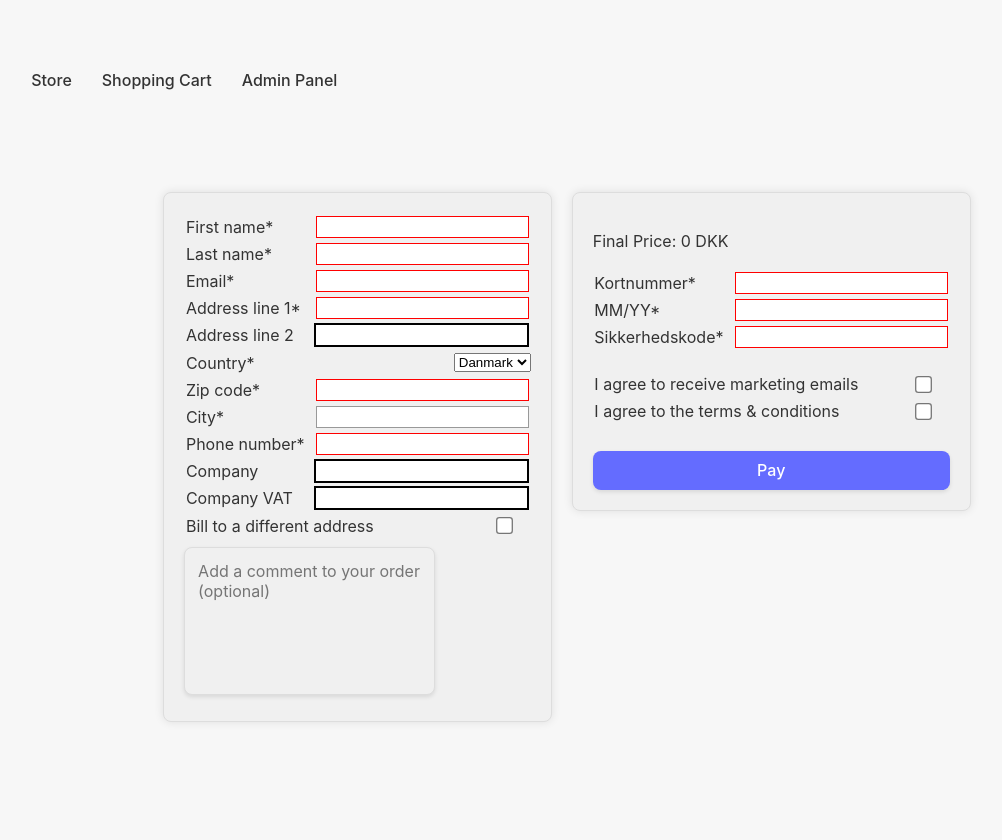
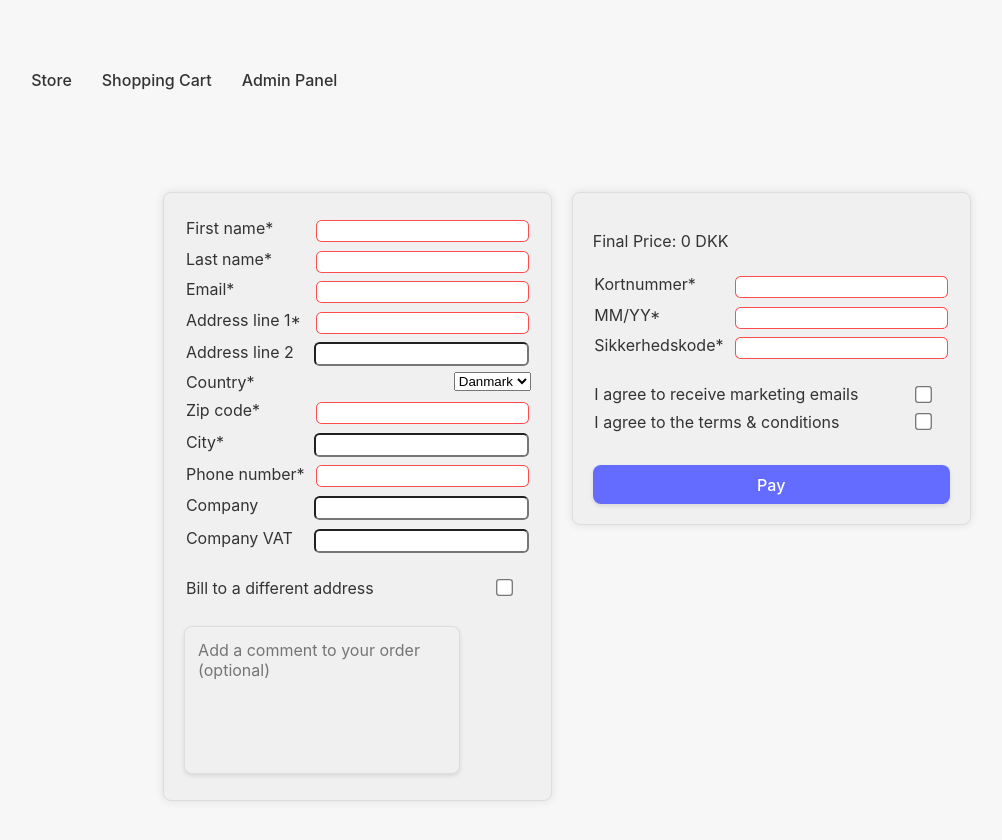
Before and after one commit to SiGoldbach/FrontendWebShop9, a React (Vite) app: page /checkout in a window 1280 px wide. Shown: the top 840 px of the page, without its empty margins (73-1075 px from the left). Before the commit the page ends 800 px from the top, so only its background shows below. Built offline with nearby package versions, Linux system fonts and the light colour scheme; no server answers.

Commit message:
forms text fields styled and spacing has been added to make it easier on the eyes

```diff
--- a/src/Pages/checkoutPage.tsx
+++ b/src/Pages/checkoutPage.tsx
@@ -199,11 +199,13 @@ export function CheckoutPage() {
                 <label htmlFor="companyVAT">Company VAT</label>
                 <input type="text" id="companyVAT" name="company_VAT" pattern="\d{8}"/>
               </li>
-              <li>
-                <label htmlFor="alt-billing-box">Bill to a different address</label>
-                <input type="checkbox" id="alt-billing-box" name="alt_billing_address"
-                  onChange={toggleBillingAddress}/>
-              </li>
+              <div className='checkBoxContainer'>
+                <li>
+                  <label htmlFor="alt-billing-box">Bill to a different address</label>
+                  <input type="checkbox" id="alt-billing-box" name="alt_billing_address"
+                    onChange={toggleBillingAddress}/>
+                </li>
+              </div>
               <li id="billingAddress" className="billingAddress">
                 <label htmlFor="billAddress">Billing address</label>
                 <input type="text" id="billAddress" name="bill_address"/>
@@ -223,11 +225,11 @@ export function CheckoutPage() {
           <div className="paymentContainer">
             <ul>
               <li>
-                <p>Final Price: {basket.totalPrice.priceAfterRebate} DKK</p>
+                <p id="Finalprice">Final Price: {basket.totalPrice.priceAfterRebate} DKK</p>
               </li>
               <li>
                 <label htmlFor="kortnummer">Kortnummer*</label>
-                <input type="text" id="kortnummer" name="kort_nummer" required
+                <input type="text" id="kortnummer" name="kort_nummer"  required
                        pattern="\s*\d{4}\s*\d{4}\s*\d{4}\s*\d{4}\s*"/>
               </li>
               <li>
--- a/src/Pages/index.css
+++ b/src/Pages/index.css
@@ -24,6 +24,7 @@ This file contains a lot of AI usage for the basic styles, edited manually to fi
   --border-color: #dddddd;
   --shadow-color: rgba(0, 0, 0, 0.1);
   --error-color: #f44336;
+  --radius-inputs: 0.35em;
   color-scheme: light dark;
   color: var(--text-color);
   background-color: var(--background-color);
@@ -553,27 +554,26 @@ input {
   display: inline;
 
   /* Match form field borders */
-  border: 1px solid #999;
+  border: 1px solid --text-secondary-color;
   margin: 0.1em;
 
 }
 
 input:focus {
   /* Additional highlight for focused elements */
-  border-color: #000;
+  border-color: --text-secondary-color;
 }
 
 input:invalid {
-  border: 1px solid red;
+  border: 1px solid rgba(255, 0, 0, 0.7);
 }
 
 input:valid {
-  border: 2px solid black;
+  border: 2px solid --text-secondary-color;
 }
 
 .checkBoxContainer {
   margin-top: 20px;
-  height: 50px;
 }
 
 input[type="checkbox"] {
@@ -581,12 +581,16 @@ input[type="checkbox"] {
   margin-right: 20px;
 }
 
+input[type="text"] {border-radius: var(--radius-inputs); margin-top: 7px;}
+input[type="email"] {border-radius: var(--radius-inputs); margin-top: 7px;}
+input[type="number"] {border-radius: var(--radius-inputs); margin-top: 7px;}
+
 .comment-textarea {
   resize: none;
-  width: 90%;
+  width: 100%;
   height: 120px; /* Or any other size you prefer */
   padding: 0.8em;
-  margin-top: 0.5em; /* Space above the textarea */
+  margin-top: 25px; /* Space above the textarea */
   border: 1px solid var(--border-color);
   border-radius: 8px; /* Consistent with other elements */
   background-color: var(--box-background-color);
```
